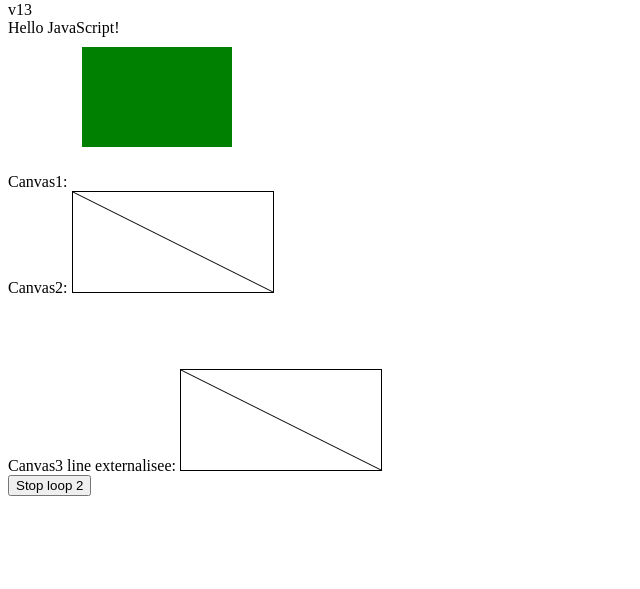
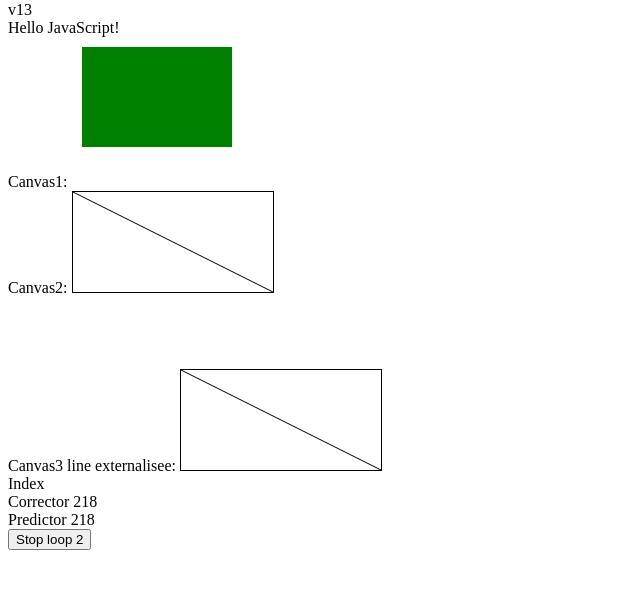
Before and after one commit to moueza/isbn-3-540-32612-X-Scientific-computing-with-Matlab-and-Octave, a plain HTML site: page index.html in a window 1280 px wide. Shown: the part 79-668 px from the top of the page, without its empty margins (0-640 px from the left). Drawn offline with nearby package versions, Linux system fonts and the light colour scheme.

Commit message:
Feat: Index

```diff
--- a/index.html
+++ b/index.html
@@ -30,8 +30,13 @@
 
     </div>
 
-
-
+    <div>Index
+	        <div>
+			Corrector 218
+			<br>
+			Predictor 218
+   </div>
+   </div>
 
     <div id="stopscreen2">
 
```
